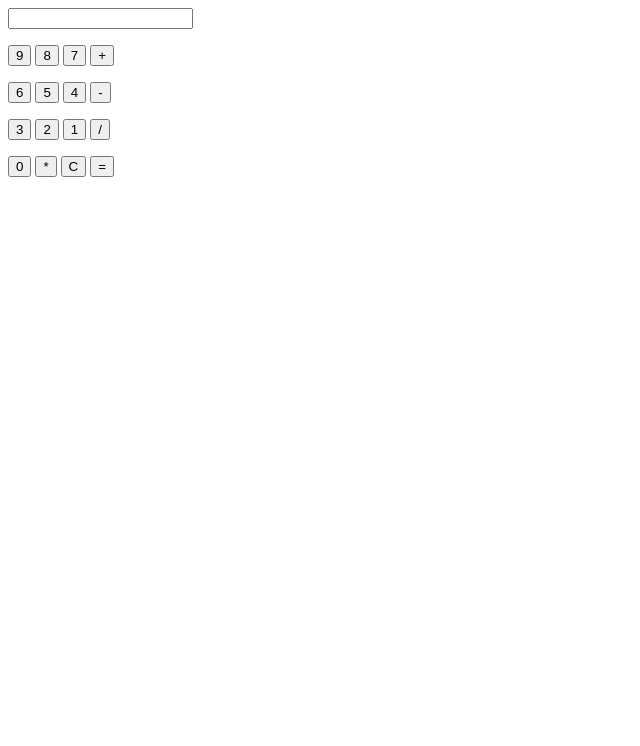
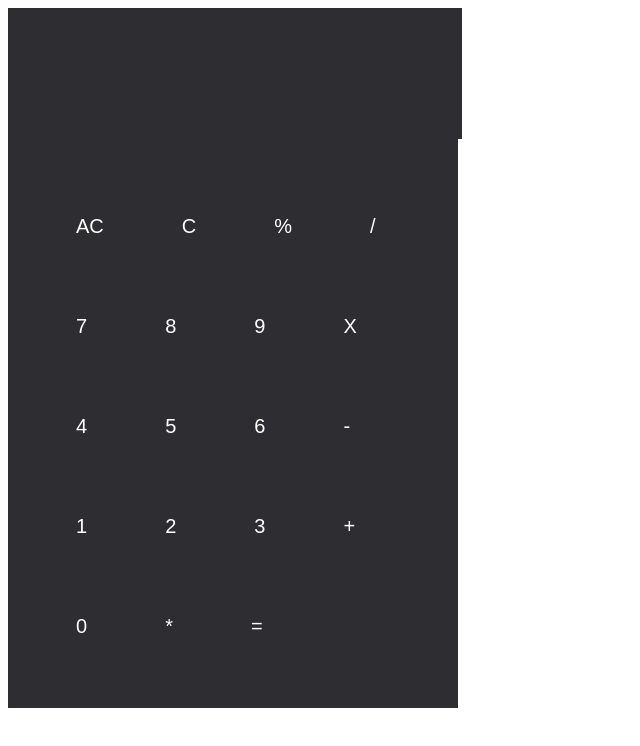
Before and after one commit to kadroff/calcul, a plain HTML site: page index.html in a window 1280 px wide. Shown: the whole page, without its empty margins (0-640 px from the left). Drawn offline with Linux system fonts and the light colour scheme.

Commit message:
Начал работать с интерфейсом

```diff
--- a/app.js
+++ b/app.js
@@ -9,10 +9,7 @@ function math(val) {
 function e() {
   try {
     c(eval(document.getElementById("d").value));
-  }
-
-  catch(e) {
+  } catch(e) {
     c("error");
   }
-
 }
--- a/index.html
+++ b/index.html
@@ -4,40 +4,49 @@
   <meta charset="UTF-8">
   <meta name="viewport" content="width=device-width, initial-scale=1.0">
   <meta http-equiv="X-UA-Compatible" content="ie=edge">
+  <link rel="stylesheet" href="style.css">
   <title>Document</title>
 </head>
 <body>
+  <div class="calcul">
     <div class="display"><input type="text" readonly id="d"></div>
     <div class="keys">
       <p>
+        <input type="button" value="AC" onclick='c("")'>
+        <input type="button" value="C" onclick='math("8")'>
+        <input type="button" value="%" onclick='math("7")'>
+        <input type="button" value="/" onclick='math("/")'>
+      </p>
+
+      <p>
+          <input type="button" value="7" onclick='math("7")'>
+          <input type="button" value="8" onclick='math("8")'>
           <input type="button" value="9" onclick='math("9")'>
-      <input type="button" value="8" onclick='math("8")'>
-      <input type="button" value="7" onclick='math("7")'>
+          <input type="button" value="X" onclick='math("*")'>
+        </p>
+
+      <p>
+          <input type="button" value="4" onclick='math("4")'>
+          <input type="button" value="5" onclick='math("5")'>
+          <input type="button" value="6" onclick='math("6")'>
+          <input type="button" value="-" onclick='math("-")'>
+        </p>
+
+      <p>
+          <input type="button" value="1" onclick='math("1")'>
+          <input type="button" value="2" onclick='math("2")'>
+          <input type="button" value="3" onclick='math("3")'>
           <input type="button" value="+" onclick='math("+")'>
       </p>
 
       <p>
-        <input type="button" value="6" onclick='math("6")'>
-        <input type="button" value="5" onclick='math("5")'>
-        <input type="button" value="4" onclick='math("4")'>
-        <input type="button" value="-" onclick='math("-")'>
-      </p>
-
-    <p>
-        <input type="button" value="3" onclick='math("3")'>
-        <input type="button" value="2" onclick='math("2")'>
-        <input type="button" value="1" onclick='math("1")'>
-        <input type="button" value="/" onclick='math("/")'>
-    </p>
-
-    <p>
           <input type="button" value="0" onclick='math("0")'>
-        <input type="button" value="*" onclick='math("*")'>
-        <input type="button" value="C" onclick='math("")'>
+          <input type="button" value="*" onclick='math(".")'>
           <input type="button" value="=" onclick='e()'>
       </p>
+    </div>
+  </div>
+    <script src="app.js"></script>
 
-    <script src="app.js"></script>
-  </div>
 </body>
 </html>
--- /dev/null
+++ b/style.css
@@ -0,0 +1,26 @@
+.calcul {
+  background-color: #2E2D32;
+  width: 450px;
+  height: 700px;
+}
+
+
+
+input[type=text] {
+  border: none;
+  background-color: #2E2D32;
+  color: white;
+  height: 80px;
+  width: 100%;
+  font-size: 80px;
+  padding-top: 50px;
+}
+
+input[type=button] {
+  border: none;
+  background-color: #2E2D32;
+  color: white;
+  font-size: 20px;
+  padding-left: 68px;
+  padding-top: 60px;
+}
```
Lines whose indentation alone changed are shown as unchanged.
